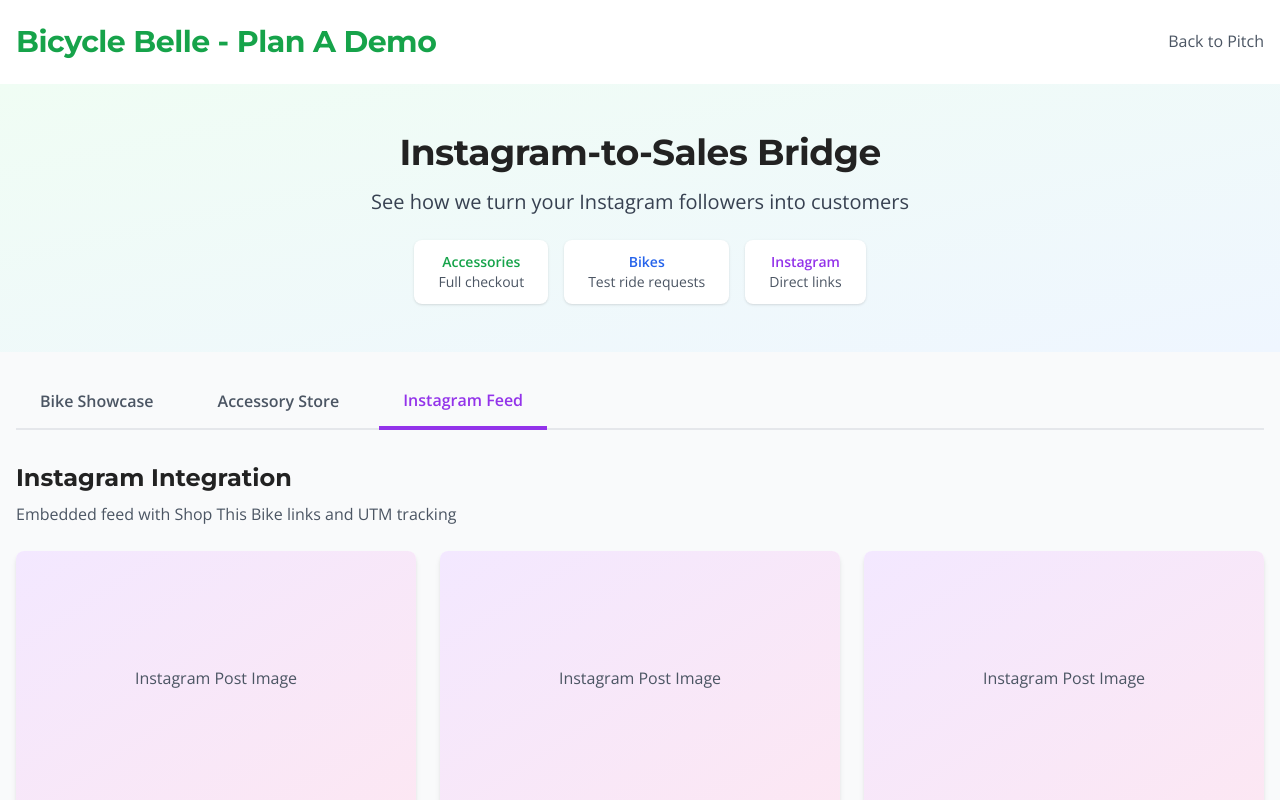
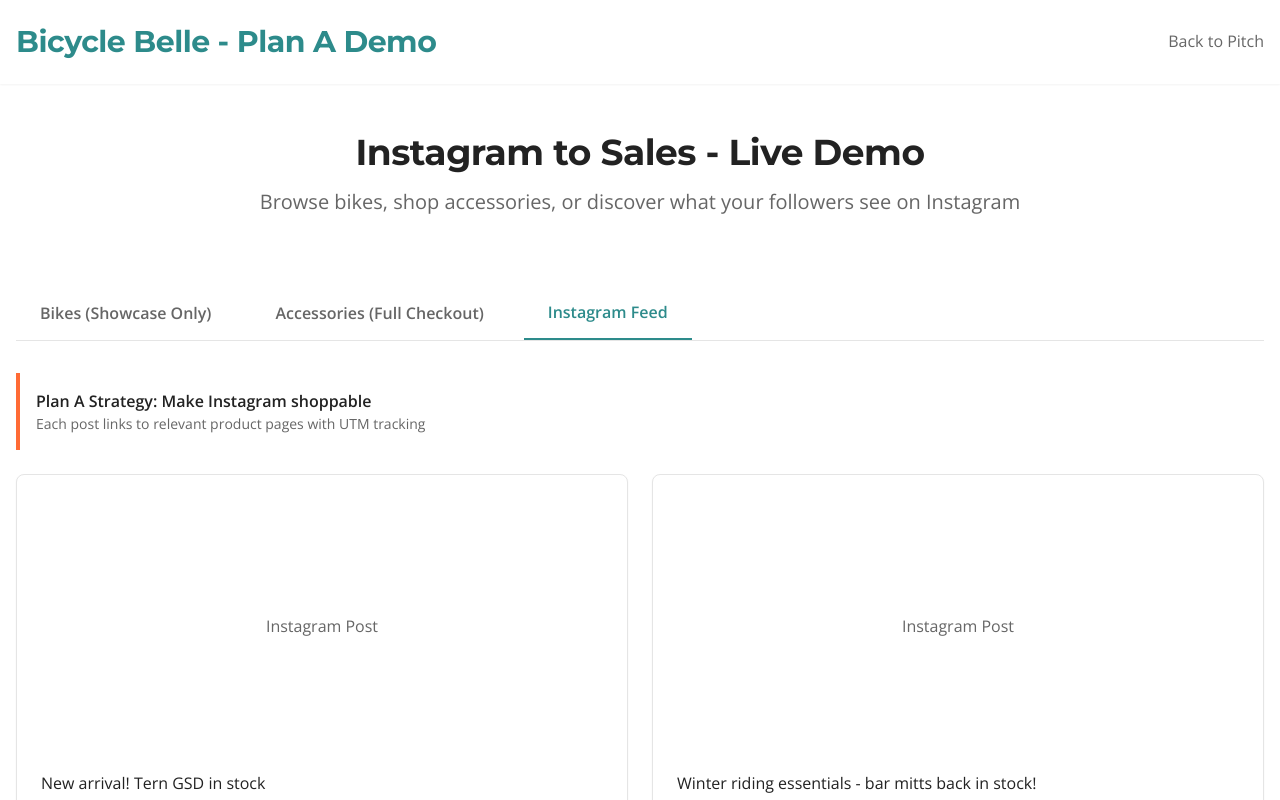
Before and after one commit to wowsuchbot/bicycle-belle, a Next.js app in the folder pitch-app/: page /demo in a window 1280 px wide. Both pictures are taken after a click on the button "Instagram Feed". Shown: the top 800 px of the page. Built offline with nearby package versions, Linux system fonts and the light colour scheme.

Commit message:
Update demo/page.tsx with brand styling and ProductCard component

```diff
--- a/pitch-app/src/app/demo/page.tsx
+++ b/pitch-app/src/app/demo/page.tsx
@@ -2,6 +2,7 @@
 
 import { useState } from "react";
 import Link from "next/link";
+import ProductCard from "@/components/ProductCard";
 
 // Mock data for Plan A demo
 const accessories = [
@@ -42,21 +43,23 @@
   };
 
   return (
-    <div className="min-h-screen bg-gray-50">
+    <div className="min-h-screen bg-bg-secondary">
       {/* Header */}
       <div className="bg-white shadow-sm">
         <div className="max-w-7xl mx-auto px-4 py-6">
           <div className="flex justify-between items-center">
-            <h1 className="text-3xl font-bold text-green-600">Bicycle Belle - Plan A Demo</h1>
+            <h1 className="text-3xl font-heading font-bold" style={{ color: 'var(--brand-primary)' }}>
+              Bicycle Belle - Plan A Demo
+            </h1>
             <div className="flex gap-4 items-center">
               {cart.length > 0 && (
-                <div className="bg-green-100 px-4 py-2 rounded-lg">
+                <div className="bg-surface-light px-4 py-2 rounded-lg" style={{ color: 'var(--brand-primary)' }}>
                   Cart: {cart.length} items (${getTotalPrice()})
                 </div>
               )}
               <Link
                 href="/"
-                className="text-gray-600 hover:text-gray-900 transition-colors"
+                className="text-text-secondary hover:text-text-primary transition-colors"
               >
                 Back to Pitch
               </Link>
@@ -66,231 +69,222 @@
       </div>
 
       {/* Hero Section */}
-      <div className="bg-gradient-to-br from-green-50 to-blue-50 py-12">
-        <div className="max-w-4xl mx-auto px-4 text-center">
-          <h2 className="text-4xl font-bold mb-4">Instagram-to-Sales Bridge</h2>
-          <p className="text-xl text-gray-700 mb-6">
-            See how we turn your Instagram followers into customers
-          </p>
-          <div className="flex gap-4 justify-center text-sm">
-            <div className="bg-white px-6 py-3 rounded-lg shadow">
-              <div className="font-bold text-green-600">Accessories</div>
-              <div className="text-gray-600">Full checkout</div>
-            </div>
-            <div className="bg-white px-6 py-3 rounded-lg shadow">
-              <div className="font-bold text-blue-600">Bikes</div>
-              <div className="text-gray-600">Test ride requests</div>
-            </div>
-            <div className="bg-white px-6 py-3 rounded-lg shadow">
-              <div className="font-bold text-purple-600">Instagram</div>
-              <div className="text-gray-600">Direct links</div>
-            </div>
-          </div>
+      <div className="py-12" style={{ background: 'linear-gradient(to bottom right, var(--surface-light), var(--bg-secondary))' }}>
+        <div className="max-w-7xl mx-auto px-4 text-center">
+          <h2 className="text-4xl font-heading font-bold mb-4">Instagram to Sales - Live Demo</h2>
+          <p className="text-xl text-text-secondary">Browse bikes, shop accessories, or discover what your followers see on Instagram</p>
         </div>
       </div>
 
-      {/* Navigation Tabs */}
+      {/* Tab Navigation */}
       <div className="max-w-7xl mx-auto px-4 py-6">
-        <div className="flex gap-4 border-b-2 border-gray-200">
+        <div className="flex gap-4 border-b border-border-light mb-8">
           <button
             onClick={() => setActiveTab("bikes")}
             className={`px-6 py-3 font-semibold transition-colors ${
               activeTab === "bikes"
-                ? "text-blue-600 border-b-4 border-blue-600 -mb-0.5"
-                : "text-gray-600 hover:text-gray-900"
+                ? "border-b-2 text-current"
+                : "text-text-secondary hover:text-text-primary"
             }`}
+            style={activeTab === "bikes" ? { borderColor: 'var(--brand-primary)', color: 'var(--brand-primary)' } : {}}
           >
-            Bike Showcase
+            Bikes (Showcase Only)
           </button>
           <button
             onClick={() => setActiveTab("accessories")}
             className={`px-6 py-3 font-semibold transition-colors ${
               activeTab === "accessories"
-                ? "text-green-600 border-b-4 border-green-600 -mb-0.5"
-                : "text-gray-600 hover:text-gray-900"
+                ? "border-b-2 text-current"
+                : "text-text-secondary hover:text-text-primary"
             }`}
+            style={activeTab === "accessories" ? { borderColor: 'var(--brand-primary)', color: 'var(--brand-primary)' } : {}}
           >
-            Accessory Store
+            Accessories (Full Checkout)
           </button>
           <button
             onClick={() => setActiveTab("instagram")}
             className={`px-6 py-3 font-semibold transition-colors ${
               activeTab === "instagram"
-                ? "text-purple-600 border-b-4 border-purple-600 -mb-0.5"
-                : "text-gray-600 hover:text-gray-900"
+                ? "border-b-2 text-current"
+                : "text-text-secondary hover:text-text-primary"
             }`}
+            style={activeTab === "instagram" ? { borderColor: 'var(--brand-primary)', color: 'var(--brand-primary)' } : {}}
           >
             Instagram Feed
           </button>
         </div>
 
-        {/* Content Area */}
-        <div className="py-8">
-          {/* Bike Showcase Tab */}
+        {/* Bikes Tab */}
         {activeTab === "bikes" && (
           <div>
-              <div className="mb-6">
-                <h3 className="text-2xl font-bold mb-2">Beautiful Bike Galleries</h3>
-                <p className="text-gray-600">Pricing visible, Request Test Ride CTA (NO checkout)</p>
+            <div className="bg-surface-light border-l-4 p-4 mb-6" style={{ borderColor: 'var(--brand-accent)' }}>
+              <p className="font-semibold">Plan A Strategy: Bikes are showcase only</p>
+              <p className="text-sm text-text-secondary">High-value items get "Request Test Ride" CTA - no direct checkout</p>
             </div>
-              <div className="grid grid-cols-1 md:grid-cols-2 lg:grid-cols-3 gap-6">
-                {bikes.map((bike) => (
-                  <div key={bike.id} className="bg-white rounded-lg shadow-md p-6">
-                    <div className="bg-gray-200 h-48 rounded-lg mb-4 flex items-center justify-center">
-                      <span className="text-gray-500">Bike Image</span>
-                    </div>
-                    <h4 className="text-xl font-bold mb-2">{bike.name}</h4>
-                    <p className="text-gray-600 mb-4">{bike.description}</p>
-                    <div className="text-2xl font-bold text-green-600 mb-4">${bike.price.toLocaleString()}</div>
-                    <button
-                      onClick={() => requestTestRide(bike)}
-                      className="w-full bg-blue-600 hover:bg-blue-700 text-white py-3 rounded-lg font-semibold transition-colors"
-                    >
-                      Request Test Ride
-                    </button>
-                    <p className="text-xs text-gray-500 mt-2 text-center">No online checkout - test rides only</p>
-                  </div>
+            <div className="grid md:grid-cols-3 gap-6">
+              {bikes.map(bike => (
+                <ProductCard
+                  key={bike.id}
+                  name={bike.name}
+                  price={bike.price}
+                  description={bike.description}
+                  image={bike.image}
+                  onAction={() => requestTestRide(bike)}
+                  actionLabel="Request Test Ride"
+                />
               ))}
             </div>
           </div>
         )}
 
-          {/* Accessory Store Tab */}
+        {/* Accessories Tab */}
         {activeTab === "accessories" && (
           <div>
-              <div className="mb-6">
-                <h3 className="text-2xl font-bold mb-2">Smart Accessory Store</h3>
-                <p className="text-gray-600">Full checkout ONLY for items under $500</p>
+            <div className="bg-surface-light border-l-4 p-4 mb-6" style={{ borderColor: 'var(--brand-primary)' }}>
+              <p className="font-semibold">Plan A Strategy: Full checkout for items under $500</p>
+              <p className="text-sm text-text-secondary">Capture winter accessory revenue immediately</p>
             </div>
-              <div className="grid grid-cols-1 md:grid-cols-2 lg:grid-cols-3 gap-6">
-                {accessories.map((item) => (
-                  <div key={item.id} className="bg-white rounded-lg shadow-md p-6">
-                    <div className="bg-gray-200 h-48 rounded-lg mb-4 flex items-center justify-center">
-                      <span className="text-gray-500">Product Image</span>
-                    </div>
-                    <div className="text-sm text-gray-500 mb-2">{item.category}</div>
-                    <h4 className="text-xl font-bold mb-2">{item.name}</h4>
-                    <div className="text-2xl font-bold text-green-600 mb-4">${item.price}</div>
-                    <button
-                      onClick={() => addToCart(item)}
-                      className="w-full bg-green-600 hover:bg-green-700 text-white py-3 rounded-lg font-semibold transition-colors"
-                    >
-                      Add to Cart
-                    </button>
-                    <p className="text-xs text-gray-500 mt-2 text-center">Ships within 2-3 days</p>
-                  </div>
+            <div className="grid md:grid-cols-3 gap-6">
+              {accessories.map(accessory => (
+                <ProductCard
+                  key={accessory.id}
+                  name={accessory.name}
+                  price={accessory.price}
+                  category={accessory.category}
+                  image={accessory.image}
+                  onAction={() => addToCart(accessory)}
+                  actionLabel="Add to Cart"
+                />
               ))}
             </div>
-              {cart.length > 0 && (
-                <div className="mt-8 bg-green-50 border-2 border-green-200 rounded-lg p-6">
-                  <h4 className="text-xl font-bold mb-4">Your Cart</h4>
-                  {cart.map((item, idx) => (
-                    <div key={idx} className="flex justify-between mb-2">
-                      <span>{item.name}</span>
-                      <span className="font-bold">${item.price}</span>
           </div>
-                  ))}
-                  <div className="border-t-2 border-green-300 mt-4 pt-4">
-                    <div className="flex justify-between text-xl font-bold">
-                      <span>Total:</span>
-                      <span>${getTotalPrice()}</span>
+        )}
+
+        {/* Instagram Tab */}
+        {activeTab === "instagram" && (
+          <div>
+            <div className="bg-surface-light border-l-4 p-4 mb-6" style={{ borderColor: 'var(--brand-accent)' }}>
+              <p className="font-semibold">Plan A Strategy: Make Instagram shoppable</p>
+              <p className="text-sm text-text-secondary">Each post links to relevant product pages with UTM tracking</p>
             </div>
-                    <button className="w-full mt-4 bg-green-600 hover:bg-green-700 text-white py-3 rounded-lg font-semibold transition-colors">
-                      Proceed to Checkout
+            <div className="grid md:grid-cols-2 gap-6">
+              {instagramPosts.map(post => {
+                const linkedBike = bikes.find(b => b.id === post.bikeId);
+                const linkedAccessory = accessories.find(a => a.id === post.accessoryId);
+
+                return (
+                  <div key={post.id} className="bg-white rounded-lg shadow-sm border border-border-light p-6">
+                    <div className="h-64 bg-surface-light rounded mb-4 flex items-center justify-center">
+                      <span className="text-text-secondary">Instagram Post</span>
+                    </div>
+                    <p className="mb-2">{post.caption}</p>
+                    <p className="text-sm text-text-secondary mb-4">❤️ {post.likes} likes</p>
+                    {linkedBike && (
+                      <button
+                        onClick={() => {
+                          setActiveTab("bikes");
+                          setTimeout(() => requestTestRide(linkedBike), 100);
+                        }}
+                        className="btn-secondary w-full"
+                      >
+                        View {linkedBike.name} →
                       </button>
+                    )}
+                    {linkedAccessory && (
+                      <button
+                        onClick={() => {
+                          setActiveTab("accessories");
+                          addToCart(linkedAccessory);
+                        }}
+                        className="btn-primary w-full"
+                      >
+                        Shop {linkedAccessory.name} →
+                      </button>
+                    )}
+                  </div>
+                );
+              })}
             </div>
           </div>
         )}
       </div>
-          )}
 
-          {/* Instagram Feed Tab */}
-          {activeTab === "instagram" && (
+      {/* Test Ride Modal */}
+      {showTestRideForm && selectedBike && (
+        <div className="fixed inset-0 bg-black bg-opacity-50 flex items-center justify-center p-4 z-50">
+          <div className="bg-white rounded-lg p-8 max-w-md w-full">
+            <h3 className="text-2xl font-heading font-bold mb-4">Request Test Ride: {selectedBike.name}</h3>
+            <form className="space-y-4">
               <div>
-              <div className="mb-6">
-                <h3 className="text-2xl font-bold mb-2">Instagram Integration</h3>
-                <p className="text-gray-600">Embedded feed with Shop This Bike links and UTM tracking</p>
+                <label className="block text-sm font-semibold mb-2">Name</label>
+                <input type="text" className="w-full border border-border-light rounded px-4 py-2 focus:outline-none focus:ring-2" style={{ '--tw-ring-color': 'var(--brand-primary)' } as React.CSSProperties} />
               </div>
-              <div className="grid grid-cols-1 md:grid-cols-3 gap-6">
-                {instagramPosts.map((post) => (
-                  <div key={post.id} className="bg-white rounded-lg shadow-md overflow-hidden">
-                    <div className="bg-gradient-to-br from-purple-100 to-pink-100 h-64 flex items-center justify-center">
-                      <span className="text-gray-600">Instagram Post Image</span>
+              <div>
+                <label className="block text-sm font-semibold mb-2">Email</label>
+                <input type="email" className="w-full border border-border-light rounded px-4 py-2 focus:outline-none focus:ring-2" style={{ '--tw-ring-color': 'var(--brand-primary)' } as React.CSSProperties} />
               </div>
-                    <div className="p-4">
-                      <p className="mb-2">{post.caption}</p>
-                      <p className="text-sm text-gray-500 mb-4">{post.likes} likes</p>
-                      {post.bikeId && (
+              <div>
+                <label className="block text-sm font-semibold mb-2">Phone</label>
+                <input type="tel" className="w-full border border-border-light rounded px-4 py-2 focus:outline-none focus:ring-2" style={{ '--tw-ring-color': 'var(--brand-primary)' } as React.CSSProperties} />
+              </div>
+              <div>
+                <label className="block text-sm font-semibold mb-2">Preferred Time</label>
+                <select className="w-full border border-border-light rounded px-4 py-2 focus:outline-none focus:ring-2" style={{ '--tw-ring-color': 'var(--brand-primary)' } as React.CSSProperties}>
+                  <option>Morning (9am-12pm)</option>
+                  <option>Afternoon (12pm-5pm)</option>
+                  <option>Evening (5pm-7pm)</option>
+                </select>
+              </div>
+              <div className="flex gap-4">
                 <button
-                          onClick={() => setActiveTab("bikes")}
-                          className="w-full bg-purple-600 hover:bg-purple-700 text-white py-2 rounded-lg font-semibold transition-colors text-sm"
+                  type="submit"
+                  className="flex-1 btn-primary"
                 >
-                          Shop This Bike
+                  Schedule Test Ride
                 </button>
-                      )}
-                      {post.accessoryId && (
                 <button
-                          onClick={() => setActiveTab("accessories")}
-                          className="w-full bg-purple-600 hover:bg-purple-700 text-white py-2 rounded-lg font-semibold transition-colors text-sm"
+                  type="button"
+                  onClick={() => {
+                    setShowTestRideForm(false);
+                    setSelectedBike(null);
+                  }}
+                  className="flex-1 bg-gray-300 text-gray-700 py-3 rounded-lg font-semibold hover:bg-gray-400 transition-colors"
                 >
-                          Shop This Item
+                  Cancel
                 </button>
-                      )}
               </div>
-                  </div>
-                ))}
+            </form>
+            <p className="text-sm text-text-secondary mt-4">
+              💡 In production, this would integrate with Calendly or your scheduling system
+            </p>
           </div>
         </div>
       )}
+
+      {/* Analytics Footer */}
+      <div className="bg-gray-800 text-white py-8 mt-12">
+        <div className="max-w-7xl mx-auto px-4">
+          <h3 className="text-xl font-heading font-bold mb-4">Plan A Success Metrics (Mock Data)</h3>
+          <div className="grid md:grid-cols-4 gap-6">
+            <div className="bg-gray-700 p-4 rounded">
+              <div className="text-3xl font-bold" style={{ color: 'var(--brand-accent)' }}>23</div>
+              <div className="text-sm text-gray-300">Test Ride Requests</div>
+            </div>
+            <div className="bg-gray-700 p-4 rounded">
+              <div className="text-3xl font-bold" style={{ color: 'var(--brand-accent)' }}>8.2%</div>
+              <div className="text-sm text-gray-300">Accessory Conversion Rate</div>
+            </div>
+            <div className="bg-gray-700 p-4 rounded">
+              <div className="text-3xl font-bold" style={{ color: 'var(--brand-accent)' }}>$2,340</div>
+              <div className="text-sm text-gray-300">Accessory Revenue (3 weeks)</div>
+            </div>
+            <div className="bg-gray-700 p-4 rounded">
+              <div className="text-3xl font-bold" style={{ color: 'var(--brand-accent)' }}>-35%</div>
+              <div className="text-sm text-gray-300">Reduction in "Do you sell X?" DMs</div>
             </div>
           </div>
-
-      {/* Test Ride Form Modal */}
-      {showTestRideForm && selectedBike && (
-        <div className="fixed inset-0 bg-black bg-opacity-50 flex items-center justify-center p-4 z-50">
-          <div className="bg-white rounded-lg p-8 max-w-md w-full">
-            <h3 className="text-2xl font-bold mb-4">Request Test Ride</h3>
-            <p className="text-gray-600 mb-6">Book a test ride for the {selectedBike.name}</p>
-            <form className="space-y-4">
-              <div>
-                <label className="block text-sm font-semibold mb-2">Name</label>
-                <input type="text" className="w-full px-4 py-2 border rounded-lg" placeholder="Your name" />
-              </div>
-              <div>
-                <label className="block text-sm font-semibold mb-2">Email</label>
-                <input type="email" className="w-full px-4 py-2 border rounded-lg" placeholder="your@email.com" />
-              </div>
-              <div>
-                <label className="block text-sm font-semibold mb-2">Phone</label>
-                <input type="tel" className="w-full px-4 py-2 border rounded-lg" placeholder="(555) 123-4567" />
-              </div>
-              <div>
-                <label className="block text-sm font-semibold mb-2">Preferred Date/Time</label>
-                <input type="text" className="w-full px-4 py-2 border rounded-lg" placeholder="e.g., Saturday afternoon" />
-              </div>
-              <div className="bg-blue-50 p-4 rounded-lg text-sm">
-                <p className="font-semibold mb-1">Calendly Integration</p>
-                <p className="text-gray-600">In production, this would link to your Calendly booking page</p>
-              </div>
-              <div className="flex gap-3">
-                <button
-                  type="button"
-                  onClick={() => setShowTestRideForm(false)}
-                  className="flex-1 bg-gray-200 hover:bg-gray-300 text-gray-800 py-3 rounded-lg font-semibold transition-colors"
-                >
-                  Cancel
-                </button>
-                <button
-                  type="submit"
-                  className="flex-1 bg-blue-600 hover:bg-blue-700 text-white py-3 rounded-lg font-semibold transition-colors"
-                >
-                  Submit Request
-                </button>
-              </div>
-            </form>
         </div>
       </div>
-      )}
     </div>
   );
 }
```
Lines whose indentation alone changed are shown as unchanged.
